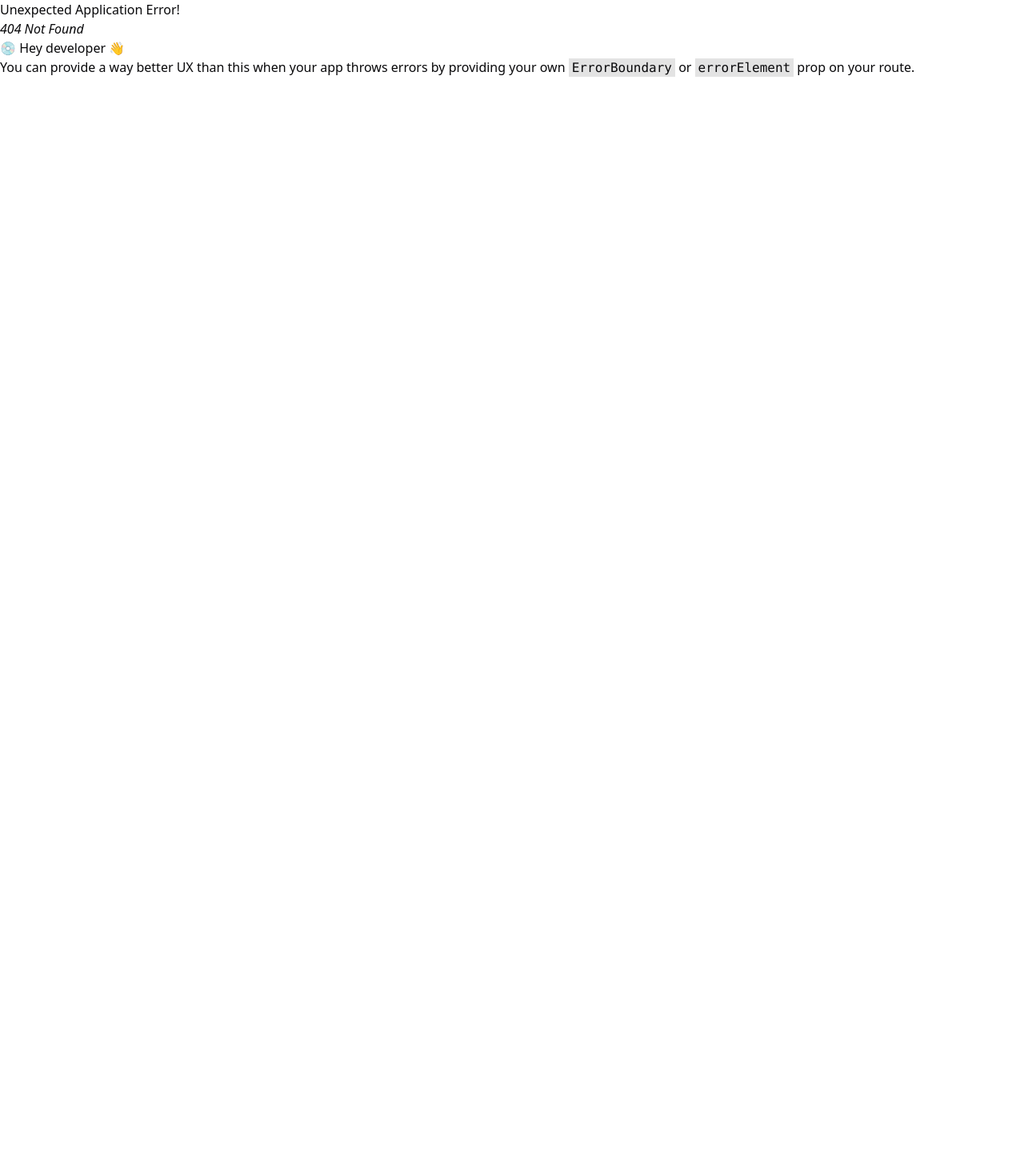
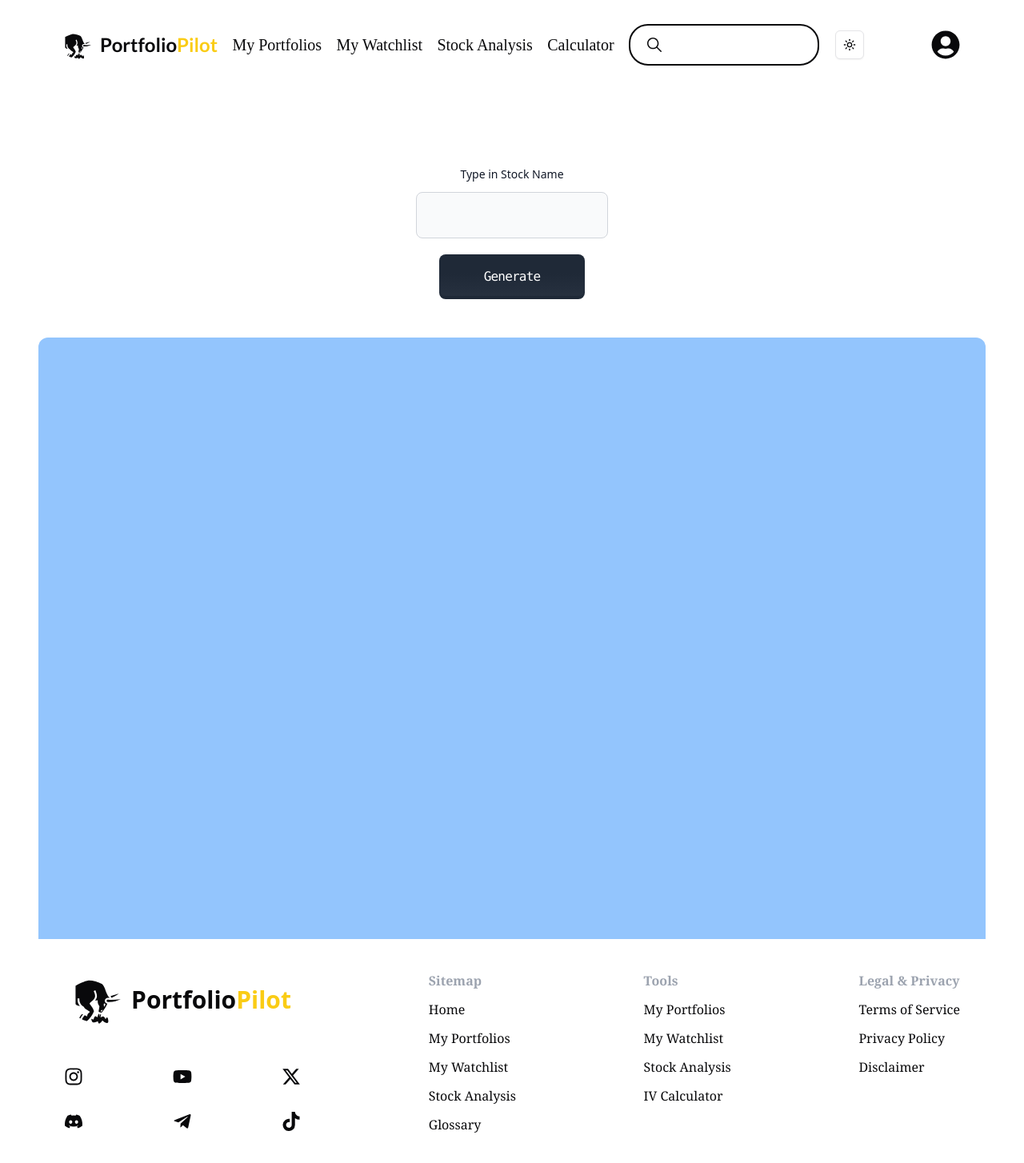
Before and after one commit to ongkitwei/StockValuator, a React (Vite) app: page /stockanalysis in a window 1280 px wide. Before the commit this address had no page. Shown: the top 1454 px of the page at 80% size. Before the commit the page ends 800 px from the top, so only its background shows below. Built offline with nearby package versions, Linux system fonts and the light colour scheme; a web font is replaced by a local one.

Commit message:
Call gemini api to frontend, yet to format text

```diff
--- a/package.json
+++ b/package.json
@@ -10,12 +10,15 @@
     "preview": "vite preview"
   },
   "dependencies": {
+    "@google/generative-ai": "^0.21.0",
     "@radix-ui/react-dropdown-menu": "^2.1.4",
     "@radix-ui/react-slot": "^1.1.1",
     "@tanstack/react-table": "^8.20.6",
     "axios": "^1.7.9",
     "class-variance-authority": "^0.7.1",
     "clsx": "^2.1.1",
+    "cors": "^2.8.5",
+    "dotenv": "^16.4.7",
     "lucide-react": "^0.469.0",
     "react": "^18.3.1",
     "react-dom": "^18.3.1",
--- a/src/App.tsx
+++ b/src/App.tsx
@@ -10,6 +10,7 @@ import Calculator from "./pages/Calculator";
 import MyPortfolio from "./pages/MyPortfolio";
 import MyWatchlist from "./pages/MyWatchlist";
 import StockAlerts from "./pages/StockAlerts";
+import StockAnalysis from "./pages/StockAnalysis";
 // import { Home } from "lucide-react";
 
 const router = createBrowserRouter([
@@ -44,8 +45,8 @@ const router = createBrowserRouter([
     element: <MyWatchlist />
   },
   {
-    path: "/stockalerts",
-    element: <StockAlerts />
+    path: "/stockanalysis",
+    element: <StockAnalysis />
   }
 ]);
 
--- /dev/null
+++ b/src/components/StockAnalysisBody.tsx
@@ -0,0 +1,55 @@
+import React, { useContext, useState } from "react";
+import { AuthenticateContext } from "@/contexts/AuthContext";
+import InputField from "./ui/InputField";
+import StockAnalysisGeminiResults from "./StockAnalysisGeminiResults";
+
+function StockAnalysisBody() {
+  const [response, setResponse] = useState<any>();
+  const [loading, setLoading] = useState(false);
+  const [error, setError] = useState(null);
+  const { inputStockName, setInputStockName } = useContext(AuthenticateContext);
+
+  async function handleGenerateButton() {
+    try {
+      setLoading(true);
+      const response = await fetch(
+        `http://localhost:4000/api/generate/${inputStockName}`
+      );
+
+      if (!response.ok) {
+        const errorData = await response.json();
+        throw new Error(
+          errorData.error || `HTTP error! status: ${response.status}`
+        );
+      }
+      const text = await response.text(); // Read response as text first
+      console.log(text);
+      setResponse(text);
+    } catch (err: any) {
+      console.error("Error fetching text:", err);
+      setError(err.message);
+    } finally {
+      setLoading(false); // Set loading to false *after* the fetch call completes (success or error)
+    }
+  }
+
+  function handlechangeInputStockName(
+    event: React.ChangeEvent<HTMLInputElement>
+  ) {
+    setInputStockName(event.target.value);
+  }
+
+  return (
+    <div className="pt-24">
+      <InputField
+        inputValue={inputStockName}
+        handleButton={handleGenerateButton}
+        handleInputChange={handlechangeInputStockName}
+      />
+      {loading ? <p>LOADING ... </p> : null}
+      <StockAnalysisGeminiResults response={response} />
+    </div>
+  );
+}
+
+export default StockAnalysisBody;
--- /dev/null
+++ b/src/components/StockAnalysisGeminiResults.tsx
@@ -0,0 +1,14 @@
+import React, { useState, useContext } from "react";
+import { AuthenticateContext } from "@/contexts/AuthContext";
+
+function StockAnalysisGeminiResults({ response }: { response: string }) {
+  return (
+    <div className="h-screen p-12">
+      <div className="bg-blue-300 h-screen rounded-xl">
+        <p className="dark:text-black">{response}</p>
+      </div>
+    </div>
+  );
+}
+
+export default StockAnalysisGeminiResults;
--- a/src/components/ui/CalculatedResultsTable.tsx
+++ b/src/components/ui/CalculatedResultsTable.tsx
@@ -18,10 +18,10 @@ function CalculatedResultsTable() {
   }, [handleCalculateButtonState]);
 
   return (
-    <div className="flex items-center flex-col pt-12 pb-12 gap-7 md:text-lg text-xs">
+    <div className="flex items-center flex-col pt-12 pb-12 gap-7 md:text-base text-xs">
       {fcfs.length > 1 ? (
         <div>
-          <span className="text-[100px] font-extrabold text-pink-300 capitalize font-irish">
+          <span className="text-[50px] font-extrabold text-pink-300 capitalize font-irish">
             {stockName}
           </span>
           <span className="pl-3 pr-8 text-orange-200 uppercase">
--- /dev/null
+++ b/src/components/ui/InputField.tsx
@@ -0,0 +1,39 @@
+import React, { ChangeEvent } from "react";
+
+function InputField({
+  inputValue,
+  handleButton,
+  handleInputChange
+}: {
+  inputValue: string;
+  handleButton: () => void;
+  handleInputChange: (event: ChangeEvent<HTMLInputElement>) => void;
+}) {
+  return (
+    <div className="flex flex-col items-center">
+      <label
+        htmlFor="large-input"
+        className="pb-3 text-sm font-medium text-gray-900 dark:text-white"
+      >
+        Type in Stock Name
+      </label>
+      <input
+        value={inputValue}
+        onChange={handleInputChange}
+        type="text"
+        id="large-input"
+        className="w-60 p-4 text-gray-900 border border-gray-300 rounded-lg bg-gray-50 text-base focus:ring-blue-500 focus:border-blue-500 dark:bg-gray-700 dark:border-gray-600 dark:placeholder-gray-400 dark:text-white dark:focus:ring-blue-500 dark:focus:border-blue-500"
+      />
+      <a
+        className="relative inline-flex items-center justify-center px-14 py-4 overflow-hidden font-mono font-medium tracking-tighter text-white bg-gray-800 rounded-lg group mt-5 hover:cursor-pointer"
+        onClick={handleButton}
+      >
+        <span className="absolute w-0 h-0 transition-all duration-500 ease-out bg-green-500 rounded-full group-hover:w-56 group-hover:h-56"></span>
+        <span className="absolute inset-0 w-full h-full -mt-1 rounded-lg opacity-30 bg-gradient-to-b from-transparent via-transparent to-gray-700"></span>
+        <span className="relative">Generate</span>
+      </a>
+    </div>
+  );
+}
+
+export default InputField;
--- a/src/contexts/AuthContext.tsx
+++ b/src/contexts/AuthContext.tsx
@@ -26,6 +26,8 @@ type AuthenticateContextType = {
   >;
   handleCalculateButtonState: number;
   sethandleCalculateButtonState: React.Dispatch<React.SetStateAction<number>>;
+  inputStockName: string;
+  setInputStockName: React.Dispatch<React.SetStateAction<string>>;
 };
 
 type CalculatorObjectType = {
@@ -98,6 +100,12 @@ export const AuthenticateContext = createContext<AuthenticateContextType>({
   },
   setCalculatorObject: () => {
     throw new Error("SetCalculator function must be overridden by a provider.");
+  },
+  inputStockName: "",
+  setInputStockName: () => {
+    throw new Error(
+      "SetInputStockName function must be overridden by a provider."
+    );
   }
 });
 
@@ -113,6 +121,7 @@ function AuthContext({ children }: { children: ReactNode }) {
   const [intrinsicValue, setIntrinsicValue] = useState(0);
   const [handleCalculateButtonState, sethandleCalculateButtonState] =
     useState(0);
+  const [inputStockName, setInputStockName] = useState("");
 
   const [calculatorObject, setCalculatorObject] =
     useState<CalculatorObjectType>({
@@ -147,7 +156,9 @@ function AuthContext({ children }: { children: ReactNode }) {
         calculatorObject,
         setCalculatorObject,
         handleCalculateButtonState,
-        sethandleCalculateButtonState
+        sethandleCalculateButtonState,
+        inputStockName,
+        setInputStockName
       }}
     >
       {children}
--- a/src/layout/Footer.tsx
+++ b/src/layout/Footer.tsx
@@ -41,8 +41,8 @@ function Footer() {
         <Link to="/mywatchlist" className="hover:underline">
           My Watchlist
         </Link>
-        <Link to="/stockalerts" className="hover:underline">
-          Stock Alerts
+        <Link to="/stockanalysis" className="hover:underline">
+          Stock Analysis
         </Link>
         <Link to="#" className="hover:underline">
           Glossary
@@ -57,8 +57,8 @@ function Footer() {
         <Link to="/mywatchlist" className="hover:underline">
           My Watchlist
         </Link>
-        <Link to="/stockalerts" className="hover:underline">
-          Stock Alerts
+        <Link to="/stockanalysis" className="hover:underline">
+          Stock Analysis
         </Link>
         <Link to="/calculator" className="hover:underline">
           IV Calculator
--- a/src/layout/Header.tsx
+++ b/src/layout/Header.tsx
@@ -40,7 +40,7 @@ function Header() {
         </Link>
         <Link
           className="font-irish text-xs hidden lg:flex lg:text-xl hover:cursor-pointer hover:text-slate-500 hover:underline"
-          to="/stockalerts"
+          to="/stockanalysis"
         >
           Stock Analysis
         </Link>
@@ -90,7 +90,7 @@ function Header() {
             <Link to="/mywatchlist">My Watchlist</Link>
           </li>
           <li className="pb-5 border-b border-gray-200 border-r border-r-gray-900 pt-5 hover:cursor-pointer uppercase">
-            <Link to="/stockalerts">Stock Alerts</Link>
+            <Link to="/stockanalysis">Stock Analysis</Link>
           </li>
           <li className="pb-5 border-b border-gray-200 border-r border-r-gray-900 pt-5 hover:cursor-pointer uppercase">
             <Link to="/calculator">Calculator</Link>
--- /dev/null
+++ b/src/pages/StockAnalysis.tsx
@@ -0,0 +1,16 @@
+import React from "react";
+import StockAnalysisBody from "@/components/StockAnalysisBody";
+import Header from "@/layout/Header";
+import Footer from "@/layout/Footer";
+
+function StockAnalysis() {
+  return (
+    <div>
+      <Header />
+      <StockAnalysisBody />
+      <Footer />
+    </div>
+  );
+}
+
+export default StockAnalysis;
```
Also changed, not shown: server.js (added, +32 -0 lines), 1 other file (tests, documents, lock files or other folders).
